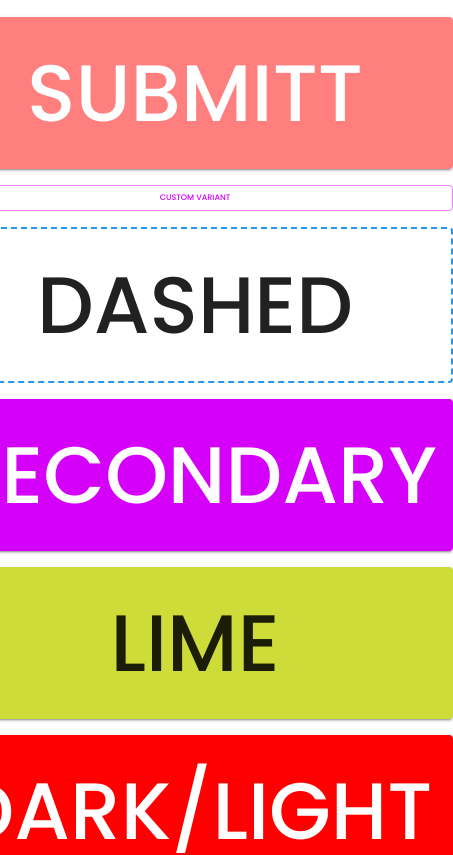
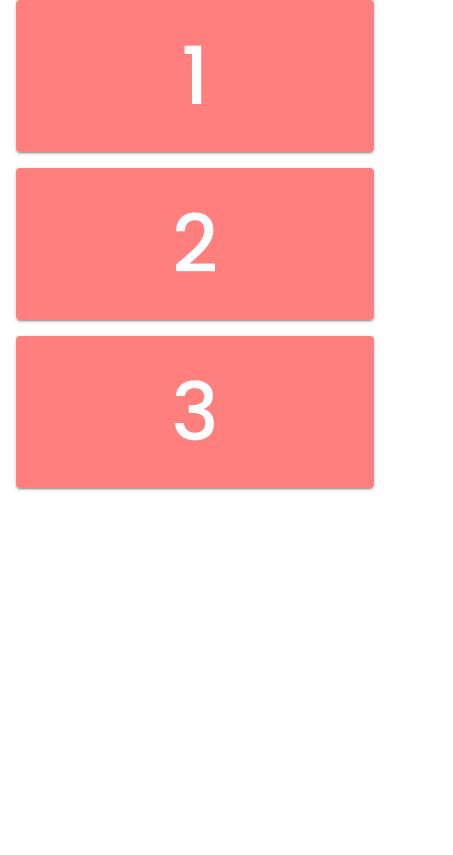
Before and after one commit to bug2007/Learning-Material-UI, a React (Vite) app: page / in a window 390 px wide. Shown: the top 855 px of the page, 453 px wide, since content can reach past the window. Built offline with nearby package versions, Linux system fonts and the light colour scheme.

Commit message:
responsive design with grid and container

```diff
--- a/src/App.tsx
+++ b/src/App.tsx
@@ -1,4 +1,4 @@
-import { Button, CssBaseline, TextField, Slider, Stack, Container, type SliderProps, colors, Typography, RadioGroup, FormControlLabel, Radio, alpha } from "@mui/material"
+import { Button, CssBaseline, TextField, Slider, Stack, Container, type SliderProps, colors, Typography, RadioGroup, FormControlLabel, Radio, alpha, Grid } from "@mui/material"
 import AutoAwesomeRoundedIcon from '@mui/icons-material/AutoAwesomeRounded';
 import { createTheme, styled, ThemeProvider, useColorScheme } from '@mui/material/styles';
 import { red, blue, purple, lime } from '@mui/material/colors';
@@ -138,24 +138,43 @@ function App() {
     // </>
 
     // can also define a 'theme2' and use ThemeProvider inside another ThemeProvider to apply differnt styles to another part of the app
+    // <ThemeProvider theme={theme}>
+    // <CssBaseline />
+    // <Container maxWidth='xs' sx={{height: '100vh', display: 'flex', justifyContent: 'center', alignItems: 'center'}}>
+    //   <Stack spacing={2}>
+    //     <ThemeToggle />
+    //     <CustomSlider error />
+    //     {/* by default, variant is contained and color is primary. which means the button has a background which is primary color (by default blue, but u can change in the palette) */}
+    //     <Button>Submitt</Button>
+    //     <Button variant="outlined" color="secondary">Custom Variant</Button>
+    //     {/* mui doesnt have 'dashed' by default. but u can create such custom variants using createTheme */}
+    //     <Button variant="dashed">Dashed</Button>
+    //     <Button color="secondary">Secondary</Button>
+    //     <Button color="custom">Lime</Button>
+    //     {/* in light mode, color is red, in dark mode, it's blue */}
+    //     <Button sx={[ {backgroundColor: 'red'}, (theme) => theme.applyStyles('dark', {backgroundColor: 'blue'})] }>Dark/Light</Button>
+    //     <Typography variant="h1">H1</Typography>
+    //   </Stack>
+    // </Container>
+    // </ThemeProvider>
+
     <ThemeProvider theme={theme}>
-    <CssBaseline />
-    <Container maxWidth='xs' sx={{height: '100vh', display: 'flex', justifyContent: 'center', alignItems: 'center'}}>
-      <Stack spacing={2}>
-        <ThemeToggle />
-        <CustomSlider error />
-        {/* by default, variant is contained and color is primary. which means the button has a background which is primary color (by default blue, but u can change in the palette) */}
-        <Button>Submitt</Button>
-        <Button variant="outlined" color="secondary">Custom Variant</Button>
-        {/* mui doesnt have 'dashed' by default. but u can create such custom variants using createTheme */}
-        <Button variant="dashed">Dashed</Button>
-        <Button color="secondary">Secondary</Button>
-        <Button color="custom">Lime</Button>
-        {/* in light mode, color is red, in dark mode, it's blue */}
-        <Button sx={[ {backgroundColor: 'red'}, (theme) => theme.applyStyles('dark', {backgroundColor: 'blue'})] }>Dark/Light</Button>
-        <Typography variant="h1">H1</Typography>
-      </Stack>
-    </Container>
+      <CssBaseline />
+      <Container maxWidth='md'>
+        {/* container means it's the parent grid */}
+        <Grid container spacing={2}>
+          <Grid size={{xs: 12, md: 6, xl: 4}}>
+            <Button fullWidth>1</Button>
+          </Grid>
+          <Grid size={{xs: 12, md: 6, xl: 4}}>
+            <Button fullWidth>2</Button>
+          </Grid>
+          {/* its width will be calculated according to the widths of the other items in the grid */}
+          <Grid size='grow'>
+            <Button fullWidth>3</Button>
+          </Grid>
+        </Grid>
+      </Container>
     </ThemeProvider>
   )
 }
```
